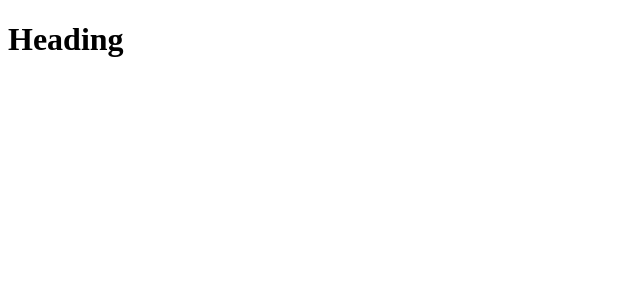
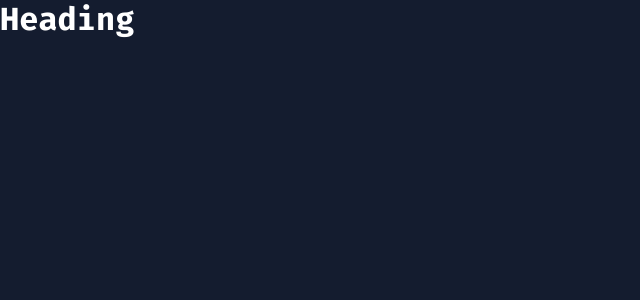
Before and after one commit to dfsilva-dxp/dev-finder, a React (Create React App) app: page / in a window 1280 px wide. Shown: the top 300 px of the page, without its empty margins (0-640 px from the left). Built offline with nearby package versions, Linux system fonts and the light colour scheme.

Commit message:
feat: add theme and global styles

```diff
--- a/public/index.html
+++ b/public/index.html
@@ -14,12 +14,13 @@
       content="Web site created using create-react-app"
     />
     <link rel="apple-touch-icon" href="%PUBLIC_URL%/logo192.png" />
-    <link rel="manifest" href="%PUBLIC_URL%/manifest.json" />
 
     <title>devFinder</title>
 
-    <link href="https://fonts.googleapis.com/css2?family=Fira+Mono:wght@400;500;700&display=swap" rel="stylesheet" />
-
+    <link
+      href="https://fonts.googleapis.com/css2?family=Fira+Mono:wght@400;500;700&display=swap"
+      rel="stylesheet"
+    />
   </head>
   <body>
     <noscript>You need to enable JavaScript to run this app.</noscript>
--- a/src/App.tsx
+++ b/src/App.tsx
@@ -1,9 +1,12 @@
 import Heading from "components/Heading";
+import { ThemeProvider } from "styled-components";
+import { Dark, GlobalStyles } from "styles";
 
 export default function App() {
   return (
-    <div>
+    <ThemeProvider theme={Dark}>
       <Heading />
-    </div>
+      <GlobalStyles />
+    </ThemeProvider>
   );
 }
--- /dev/null
+++ b/src/styles/global-styles.ts
@@ -0,0 +1,67 @@
+import { createGlobalStyle, css } from "styled-components";
+
+const GlobalStyle = createGlobalStyle`
+${({ theme }) => css`
+  * {
+    margin: 0;
+    padding: 0;
+    box-sizing: border-box;
+    -webkit-font-smoothing: antialiased;
+    -moz-osx-font-smoothing: grayscale;
+    text-rendering: optimizeLegibility;
+    vertical-align: baseline;
+  }
+  .html {
+    @media (max-width: 768px) {
+      font-size: 87.5%;
+    }
+  }
+  html,
+  body {
+    background: ${theme.colors.secondary};
+    color: ${theme.colors.text};
+  }
+  body {
+    overflow-x: hidden;
+  }
+  h1,
+  h2,
+  h3,
+  h4,
+  h5,
+  h6 {
+    font-weight: 700;
+  }
+  ol,
+  ul {
+    list-style: none;
+  }
+  body,
+  input,
+  textarea,
+  select,
+  button {
+    font: 400 1rem ${theme.font.family}, sans-serif;
+  }
+  span {
+    display: inline-block;
+  }
+  a {
+    text-decoration: none;
+    color: inherit;
+  }
+  a,
+  p {
+    font-size: ${theme.font.sizes.small};
+  }
+  button {
+    cursor: pointer;
+  }
+  [disabled] {
+    opacity: 0.6;
+    cursor: not-allowed;
+  }
+`}
+`;
+
+export default GlobalStyle;
--- /dev/null
+++ b/src/styles/index.ts
@@ -0,0 +1,4 @@
+export { default as GlobalStyles } from "./global-styles";
+
+export { default as Dark } from "./themes/dark";
+export { default as Light } from "./themes/light";
--- /dev/null
+++ b/src/styles/themes/dark.ts
@@ -0,0 +1,50 @@
+export default {
+  title: "dark",
+
+  grid: {
+    container: " 74rem"
+  },
+  border: {
+    radius: "0.25rem",
+    outlineOffiset: "0.125rem"
+  },
+
+  font: {
+    family:
+      "Fira Mono, -apple-system, BlinkMacSystemFont, 'Segoe UI', Roboto, Poppins, Oxygen, Ubuntu, Cantarell, 'Open Sans', 'Helvetica Neue', sans-serif",
+    weight: {
+      regular: 400,
+      medium: 500,
+      bold: 700
+    },
+    sizes: {
+      xsmall: "0.75rem",
+      small: "0.875rem",
+      medium: "1rem",
+      large: "1.125rem",
+      xlarge: "1.25rem",
+      xxlarge: "1.75rem"
+    }
+  },
+
+  spacings: {
+    xxsmall: "0.5rem",
+    xsmall: "1rem",
+    small: "1.5rem",
+    medium: "2rem",
+    large: "2.5rem"
+  },
+  transition: {
+    default: "0.3s ease-in-out",
+    fast: "0.15s ease-in-out"
+  },
+
+  colors: {
+    primary: "#0178FF",
+    secondary: "#141C2F",
+    grayDark: "#555555",
+    text: "#FFFFFF",
+    light: "#E0E0E0",
+    panel: "#1F2A48"
+  }
+} as const;
--- /dev/null
+++ b/src/styles/themes/light.ts
@@ -0,0 +1,50 @@
+export default {
+  title: "light",
+
+  grid: {
+    container: " 74rem"
+  },
+  border: {
+    radius: "0.25rem",
+    outlineOffiset: "0.125rem"
+  },
+
+  font: {
+    family:
+      "Fira Mono, -apple-system, BlinkMacSystemFont, 'Segoe UI', Roboto, Poppins, Oxygen, Ubuntu, Cantarell, 'Open Sans', 'Helvetica Neue', sans-serif",
+    weight: {
+      regular: 400,
+      medium: 500,
+      bold: 700
+    },
+    sizes: {
+      xsmall: "0.75rem",
+      small: "0.875rem",
+      medium: "1rem",
+      large: "1.125rem",
+      xlarge: "1.25rem",
+      xxlarge: "1.75rem"
+    }
+  },
+
+  spacings: {
+    xxsmall: "0.5rem",
+    xsmall: "1rem",
+    small: "1.5rem",
+    medium: "2rem",
+    large: "2.5rem"
+  },
+  transition: {
+    default: "0.3s ease-in-out",
+    fast: "0.15s ease-in-out"
+  },
+
+  colors: {
+    primary: "#0178FF",
+    secondary: "#F2F3F5",
+    grayDark: "#555555",
+    text: "#121214",
+    light: "#E0E0E0",
+    panel: "#FFFFFF"
+  }
+} as const;
```
Also changed, not shown: src/@types/styled.d.ts (added, +53 -0 lines).
